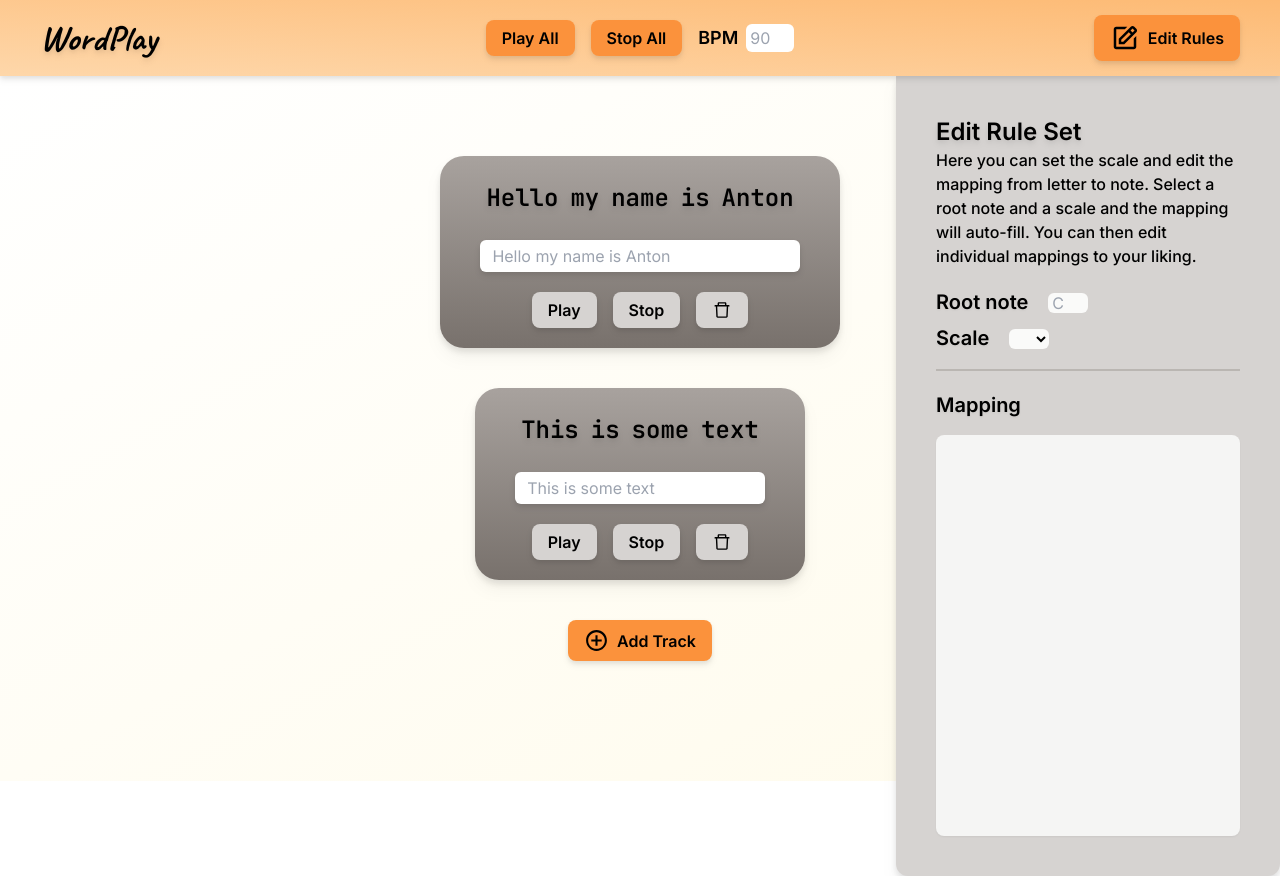
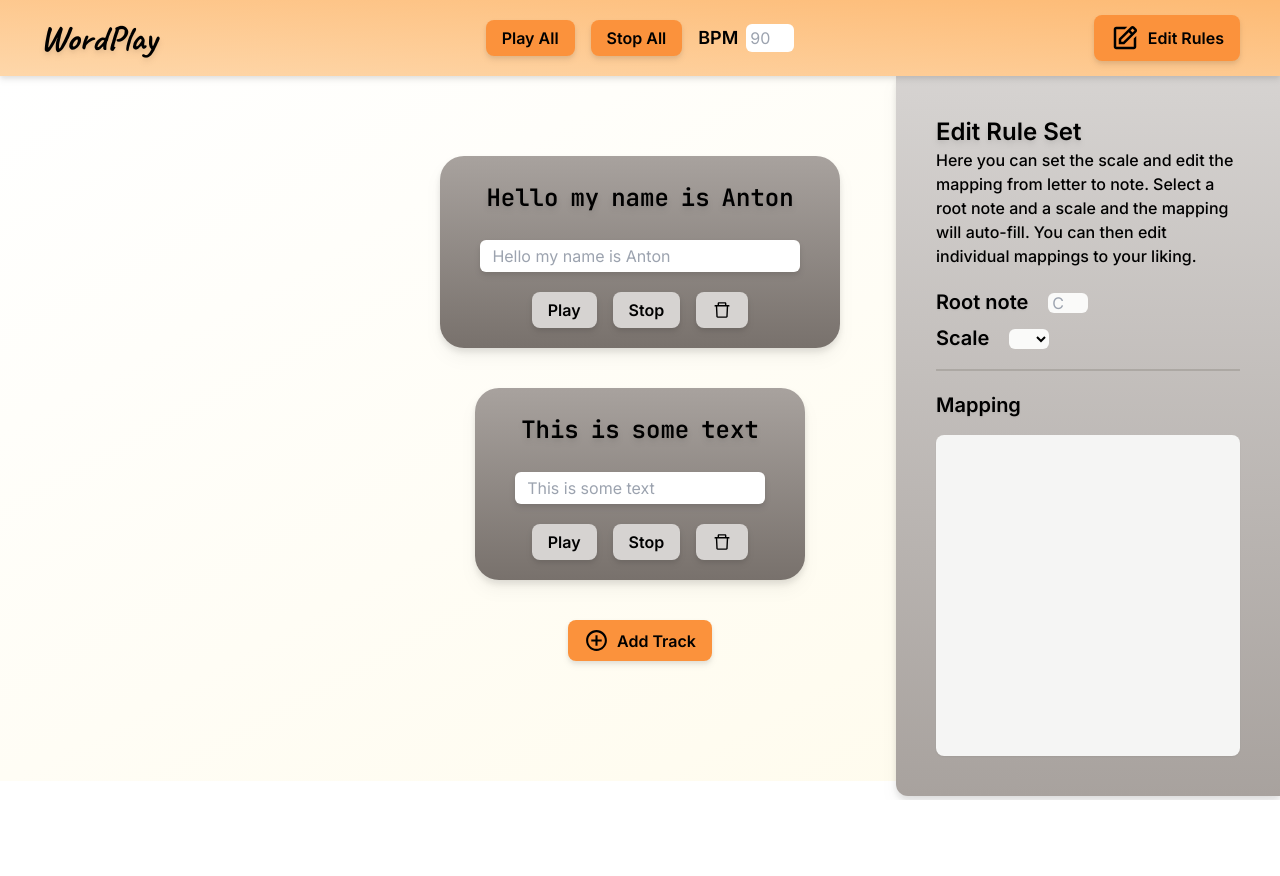
Before and after one commit to antonwallstedt/wordplay, a React (Vite) app: page / in a window 1280 px wide. After the commit the page ends 800 px from the top, so only its background shows below. Built offline with nearby package versions, Linux system fonts and the light colour scheme; what tw-elements would draw is missing.

Commit message:
Complete frontend for Sidebar

```diff
--- a/src/containers/Sidebar.jsx
+++ b/src/containers/Sidebar.jsx
@@ -4,7 +4,7 @@ const Sidebar = ({ isShowing }) => {
   return (
     <div
       className={
-        "z-5 transition-duration-500 first-letter: absolute right-0 mt-0 flex h-full w-96 flex-col rounded-b-xl bg-stone-300 p-10 drop-shadow-lg transition-transform ease-in-out " +
+        "transition-duration-500 first-letter: absolute right-0 z-0 mt-0 flex h-[90%] w-96 flex-col rounded-bl-xl bg-gradient-to-b from-stone-300 to-stone-400 p-10 drop-shadow-lg transition-transform ease-in-out " +
         (isShowing && "translate-x-[100%]")
       }
     >
```
